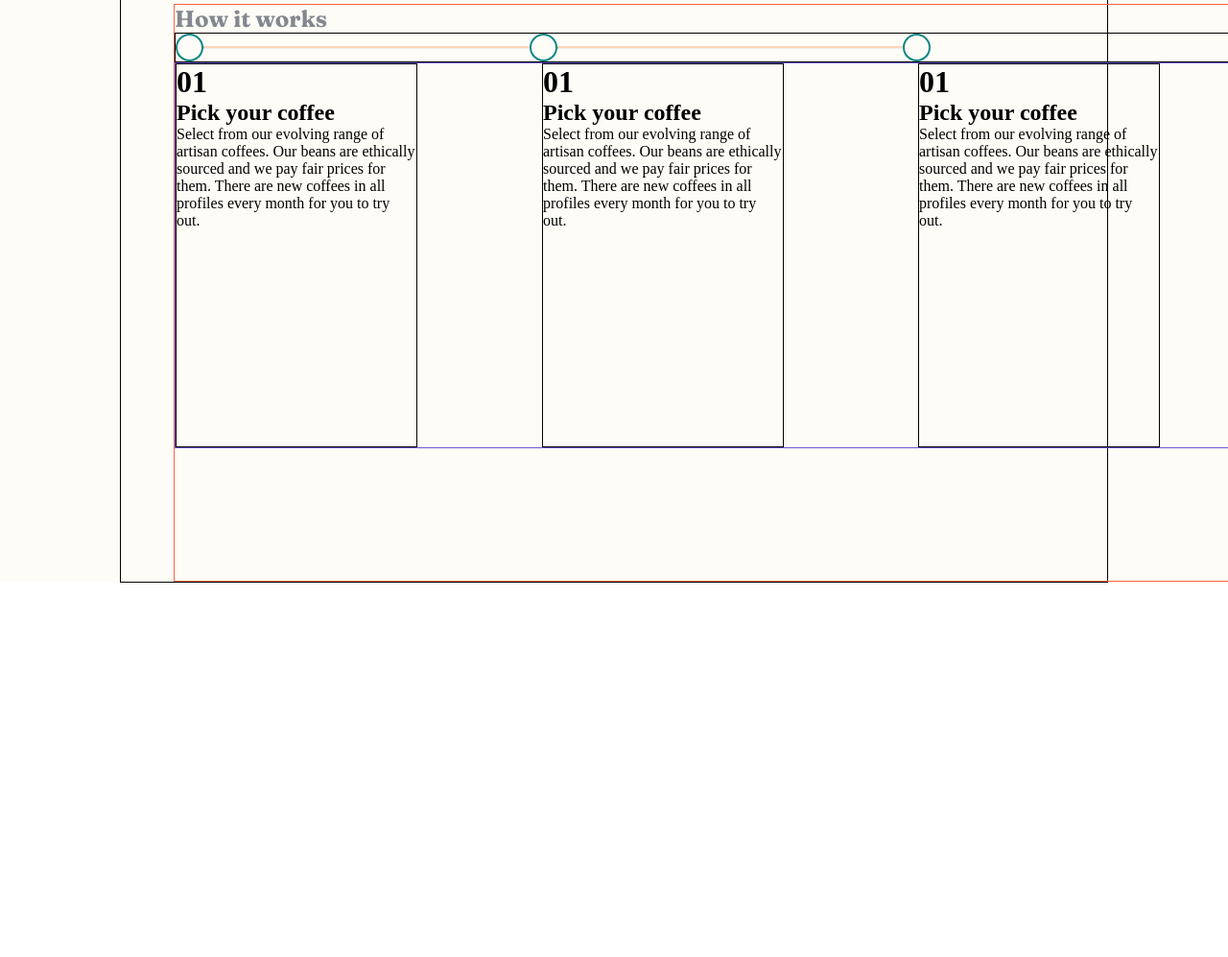
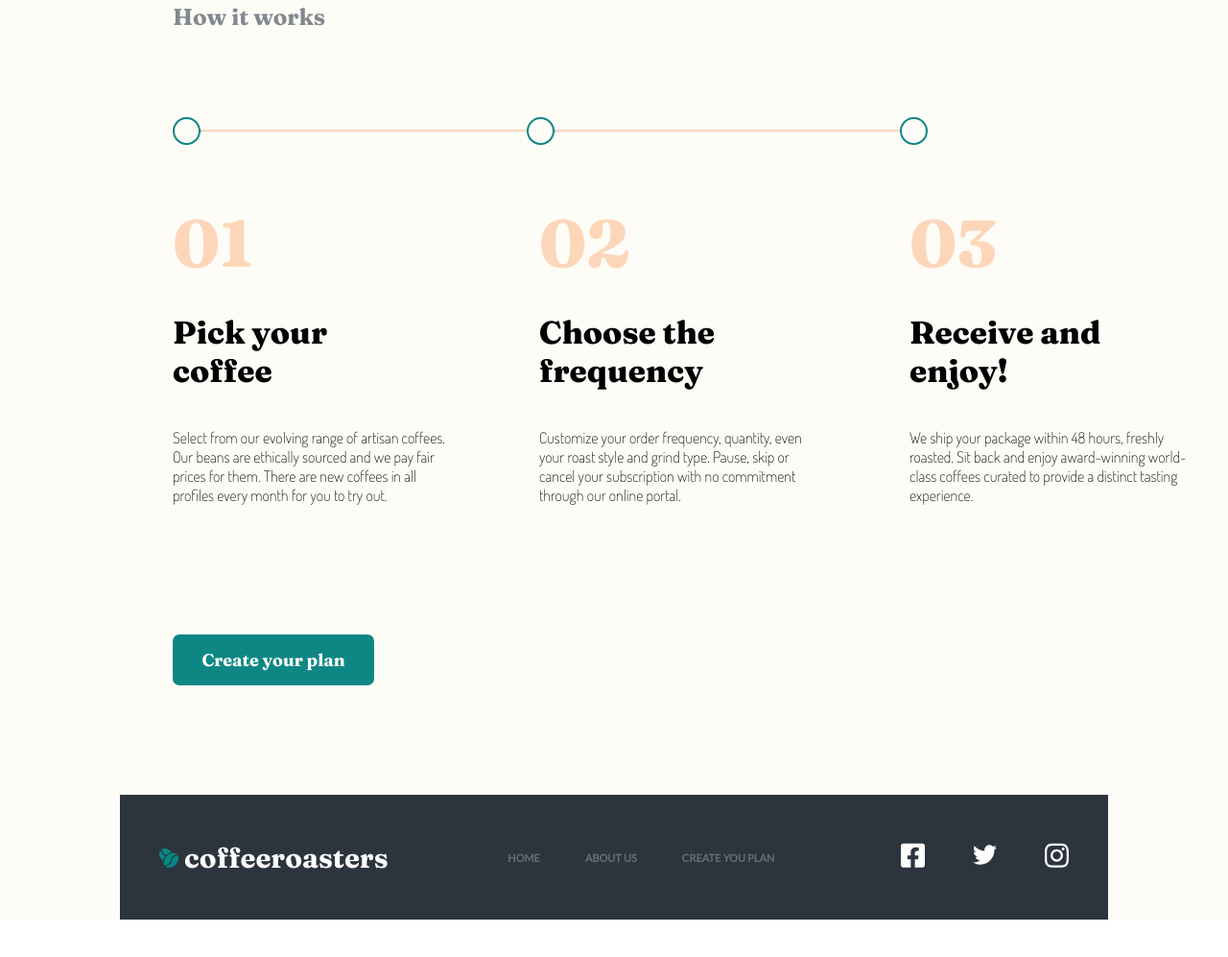
Before and after one commit to kakaran/Coffee-Roasters-Clone, a plain HTML site: page index.html in a window 1280 px wide. Shown: the part 2809-3806 px from the top of the page at 96% size. Before the commit the page ends 3416 px from the top, so only its background shows below. Drawn offline with Linux system fonts and the light colour scheme.

Commit message:
home page commlete for desktop version

```diff
--- a/index.css
+++ b/index.css
@@ -1,5 +1,7 @@
 @import url('https://fonts.googleapis.com/css2?family=Fraunces:opsz,wght@9..144,100;9..144,200;9..144,300;9..144,400;9..144,700;9..144,800&display=swap');
 @import url('https://fonts.googleapis.com/css2?family=Lato:ital@0;1&display=swap');
+@import url('https://fonts.googleapis.com/css2?family=Dosis:wght@200;300;400&display=swap');
+
 *
 {
     margin:0px;
@@ -10,6 +12,7 @@
     padding-right: 125px;
     padding-left:  125px;
     background-color: #FEFCF7;
+    /* border:1px solid darkmagenta */
 }
 
 .navbar
@@ -46,7 +49,7 @@
 }
 .main
 {
-    border: 1px solid black;
+    /* border: 1px solid black; */
     height:auto;
 }
 .poster
@@ -166,16 +169,18 @@
 }
 .create_plan
 {
-    border: 1px solid tomato;
+    /* border: 1px solid tomato; */
     width:1155px;
-    height:600px;
+    height:750px;
     margin-left: 55px;
 }
 .design
 {
     display: flex;
     flex-direction: row;
-    border:1px solid black;
+    /* border:1px solid black; */
+    margin-bottom: 60px;
+    margin-top: 90px;
 }
 .circle
 {
@@ -194,14 +199,63 @@
 }
 .create_plan_cards
 {
-    border:1px solid slateblue;
+    /* border:1px solid slateblue; */
     height:400px;
     display: flex;
     flex-direction: row;
+
 }
 .plan_card
 {
-    width:250px;
-    border:1px solid black;
+    width:300px;
+    /* border:1px solid black; */
 
 }
+.plan_card h1{
+    color:#FDD6BA;
+    font-size:69px;
+    font-family: 'Fraunces', serif;
+    font-weight:900;
+    padding-bottom: 30px;
+
+}
+.plan_card h2{
+    font-size:33px;
+    font-family: 'Fraunces', serif;
+    font-weight:900;
+    padding-right:40px ;
+    padding-bottom:40px;
+}
+.plan_card p{
+    font-family: 'Dosis', sans-serif;
+    font-weight: lighter;
+}
+.footer
+{
+    /* border:1px solid steelblue; */
+    height:130px;
+    background-color: #2C343E;
+    display: flex;
+    flex-direction:row;
+    justify-content: space-around;
+    align-items: center;
+    margin-top:75px;
+    margin-bottom: 70px;
+}
+.footer_name
+{
+    font-size: 25px;
+    font-family: 'Fraunces', serif;
+    color:white;
+}
+.icons{
+    display: flex;
+    flex-direction: row;
+    align-items: center;
+}
+.icons svg
+{
+    width:25px;
+    fill:white;
+    padding-left:50px;
+}
--- a/index.html
+++ b/index.html
@@ -16,7 +16,7 @@
                 <h3><img style="width:20px;" src="./img/coffee-beans.png" alt=""> coffeeroasters</h3>
             </div>
             <div class="nav_Elements">
-                <a class="elements" href="">HOME</a>
+                <a class="elements" href="index.html">HOME</a>
                 <a class="elements" href="">ABOUT US</a>
                 <a class="elements" href="">CREATE YOU PLAN</a>
             </div>
@@ -47,7 +47,8 @@
                             <h3
                                 style=" color:#333D4B;padding-top:65px;padding-bottom:25px; font-family: 'Fraunces', serif; font-size: 25px; font-weight: bolder ;">
                                 Gran Espresso</h3>
-                            <p style="color: #333D4B;font-weight:lighter;font-family: 'Lato', sans-serif;">Light and flavorful blend with cocoa and black pepper for an
+                            <p style="color: #333D4B;font-weight:lighter;font-family: 'Lato', sans-serif;">Light and
+                                flavorful blend with cocoa and black pepper for an
                                 intense experience</p>
                         </div>
                     </div>
@@ -57,7 +58,8 @@
                             <h3
                                 style=" color:#333D4B;padding-top:65px;padding-bottom:25px;font-family: 'Fraunces', serif; font-size: 25px; font-weight: bolder ;">
                                 Planalto</h3>
-                            <p style="color: #333D4B;font-family: 'Lato', sans-serif;font-weight:lighter;">Brazillan dark roast with rich and velvety body and hints of
+                            <p style="color: #333D4B;font-family: 'Lato', sans-serif;font-weight:lighter;">Brazillan
+                                dark roast with rich and velvety body and hints of
                                 fruits and nuts</p>
                         </div>
                     </div>
@@ -67,7 +69,8 @@
                             <h3
                                 style=" color:#333D4B;padding-top:65px;padding-bottom:25px;font-family: 'Fraunces', serif; font-size: 25px; font-weight: bolder ;">
                                 Piccollo</h3>
-                            <p style="color: #333D4B;font-family: 'Lato', sans-serif;font-weight:lighter;">Mild and smooth blend featuring notes of toasted almond and dried
+                            <p style="color: #333D4B;font-family: 'Lato', sans-serif;font-weight:lighter;">Mild and
+                                smooth blend featuring notes of toasted almond and dried
                                 cherry </p>
                         </div>
                     </div>
@@ -77,7 +80,8 @@
                             <h3
                                 style=" color:#333D4B;padding-top:65px;padding-bottom:25px;font-family: 'Fraunces', serif; font-size: 25px; font-weight: bolder ;">
                                 Danche</h3>
-                            <p style="color: #333D4B;font-family: 'Lato', sans-serif;font-weight:lighter;">Ethiopian hand-harvested blend densely packed with vibrant fruit
+                            <p style="color: #333D4B;font-family: 'Lato', sans-serif;font-weight:lighter;">Ethiopian
+                                hand-harvested blend densely packed with vibrant fruit
                                 notes</p>
                         </div>
                     </div>
@@ -95,42 +99,97 @@
                 <div class="quality_card_conteiner">
                     <div class="card">
                         <img src="./img/coffee-bean.png" alt="">
-                        <h3 style="padding-top:20px;font-family: 'Fraunces', serif;color: white;font-size: 25px;" >Best Quality</h3>
-                        <p style="padding-right:35px; padding-left:35px; padding-top:20px; text-align: center;font-family: 'Lato', sans-serif;color: white;">Discover an endless variety of the world’s best artisan coffee from each of our roasters.</p>
+                        <h3 style="padding-top:20px;font-family: 'Fraunces', serif;color: white;font-size: 25px;">Best
+                            Quality</h3>
+                        <p
+                            style="padding-right:35px; padding-left:35px; padding-top:20px; text-align: center;font-family: 'Lato', sans-serif;color: white;">
+                            Discover an endless variety of the world’s best artisan coffee from each of our roasters.
+                        </p>
                     </div>
                     <div class="card">
-                        <svg style="width:60px; fill:#FDD6BA;" xmlns="http://www.w3.org/2000/svg" viewBox="0 0 512 512"><!--! Font Awesome Pro 6.1.1 by @fontawesome - https://fontawesome.com License - https://fontawesome.com/license (Commercial License) Copyright 2022 Fonticons, Inc. --><path d="M152 0H154.2C186.1 0 215.7 16.91 231.9 44.45L256 85.46L280.1 44.45C296.3 16.91 325.9 0 357.8 0H360C408.6 0 448 39.4 448 88C448 102.4 444.5 115.1 438.4 128H480C497.7 128 512 142.3 512 160V224C512 241.7 497.7 256 480 256H32C14.33 256 0 241.7 0 224V160C0 142.3 14.33 128 32 128H73.6C67.46 115.1 64 102.4 64 88C64 39.4 103.4 0 152 0zM190.5 68.78C182.9 55.91 169.1 48 154.2 48H152C129.9 48 112 65.91 112 88C112 110.1 129.9 128 152 128H225.3L190.5 68.78zM360 48H357.8C342.9 48 329.1 55.91 321.5 68.78L286.7 128H360C382.1 128 400 110.1 400 88C400 65.91 382.1 48 360 48V48zM32 288H224V512H80C53.49 512 32 490.5 32 464V288zM288 512V288H480V464C480 490.5 458.5 512 432 512H288z"/></svg>
-                        <h3 style="padding-top:20px;font-family: 'Fraunces', serif;color: white;font-size: 25px;">Exclusive benefits</h3>
-                        <p style="padding-right:35px; padding-left:35px; padding-top:20px; text-align: center;font-family: 'Lato', sans-serif;color: white;">Special offers and swag when you subscribe, including 30% off your first shipment.</p>
+                        <svg style="width:60px; fill:#FDD6BA;" xmlns="http://www.w3.org/2000/svg" viewBox="0 0 512 512">
+                            <!--! Font Awesome Pro 6.1.1 by @fontawesome - https://fontawesome.com License - https://fontawesome.com/license (Commercial License) Copyright 2022 Fonticons, Inc. -->
+                            <path
+                                d="M152 0H154.2C186.1 0 215.7 16.91 231.9 44.45L256 85.46L280.1 44.45C296.3 16.91 325.9 0 357.8 0H360C408.6 0 448 39.4 448 88C448 102.4 444.5 115.1 438.4 128H480C497.7 128 512 142.3 512 160V224C512 241.7 497.7 256 480 256H32C14.33 256 0 241.7 0 224V160C0 142.3 14.33 128 32 128H73.6C67.46 115.1 64 102.4 64 88C64 39.4 103.4 0 152 0zM190.5 68.78C182.9 55.91 169.1 48 154.2 48H152C129.9 48 112 65.91 112 88C112 110.1 129.9 128 152 128H225.3L190.5 68.78zM360 48H357.8C342.9 48 329.1 55.91 321.5 68.78L286.7 128H360C382.1 128 400 110.1 400 88C400 65.91 382.1 48 360 48V48zM32 288H224V512H80C53.49 512 32 490.5 32 464V288zM288 512V288H480V464C480 490.5 458.5 512 432 512H288z" />
+                        </svg>
+                        <h3 style="padding-top:20px;font-family: 'Fraunces', serif;color: white;font-size: 25px;">
+                            Exclusive benefits</h3>
+                        <p
+                            style="padding-right:35px; padding-left:35px; padding-top:20px; text-align: center;font-family: 'Lato', sans-serif;color: white;">
+                            Special offers and swag when you subscribe, including 30% off your first shipment.</p>
                     </div>
                     <div class="card">
-                        <svg style="width:60px; fill:#FDD6BA;" xmlns="http://www.w3.org/2000/svg" viewBox="0 0 640 512"><!--! Font Awesome Pro 6.1.1 by @fontawesome - https://fontawesome.com License - https://fontawesome.com/license (Commercial License) Copyright 2022 Fonticons, Inc. --><path d="M112 0C85.49 0 64 21.49 64 48V96H16C7.163 96 0 103.2 0 112C0 120.8 7.163 128 16 128H272C280.8 128 288 135.2 288 144C288 152.8 280.8 160 272 160H48C39.16 160 32 167.2 32 176C32 184.8 39.16 192 48 192H240C248.8 192 256 199.2 256 208C256 216.8 248.8 224 240 224H16C7.163 224 0 231.2 0 240C0 248.8 7.163 256 16 256H208C216.8 256 224 263.2 224 272C224 280.8 216.8 288 208 288H64V416C64 469 106.1 512 160 512C213 512 256 469 256 416H384C384 469 426.1 512 480 512C533 512 576 469 576 416H608C625.7 416 640 401.7 640 384C640 366.3 625.7 352 608 352V237.3C608 220.3 601.3 204 589.3 192L512 114.7C499.1 102.7 483.7 96 466.7 96H416V48C416 21.49 394.5 0 368 0H112zM544 237.3V256H416V160H466.7L544 237.3zM160 464C133.5 464 112 442.5 112 416C112 389.5 133.5 368 160 368C186.5 368 208 389.5 208 416C208 442.5 186.5 464 160 464zM528 416C528 442.5 506.5 464 480 464C453.5 464 432 442.5 432 416C432 389.5 453.5 368 480 368C506.5 368 528 389.5 528 416z"/></svg>
-                        <h3 style="padding-top:20px;font-family: 'Fraunces', serif; color: white;font-size: 25px;" >Free shipping</h3>
-                        <p style="padding-right:35px; padding-left:35px; padding-top:20px; text-align:center;font-family: 'Lato', sans-serif;color: white;">We cover the cost and coffee is delivered fast. Peak freshness: guaranteed.</p>
+                        <svg style="width:60px; fill:#FDD6BA;" xmlns="http://www.w3.org/2000/svg" viewBox="0 0 640 512">
+                            <!--! Font Awesome Pro 6.1.1 by @fontawesome - https://fontawesome.com License - https://fontawesome.com/license (Commercial License) Copyright 2022 Fonticons, Inc. -->
+                            <path
+                                d="M112 0C85.49 0 64 21.49 64 48V96H16C7.163 96 0 103.2 0 112C0 120.8 7.163 128 16 128H272C280.8 128 288 135.2 288 144C288 152.8 280.8 160 272 160H48C39.16 160 32 167.2 32 176C32 184.8 39.16 192 48 192H240C248.8 192 256 199.2 256 208C256 216.8 248.8 224 240 224H16C7.163 224 0 231.2 0 240C0 248.8 7.163 256 16 256H208C216.8 256 224 263.2 224 272C224 280.8 216.8 288 208 288H64V416C64 469 106.1 512 160 512C213 512 256 469 256 416H384C384 469 426.1 512 480 512C533 512 576 469 576 416H608C625.7 416 640 401.7 640 384C640 366.3 625.7 352 608 352V237.3C608 220.3 601.3 204 589.3 192L512 114.7C499.1 102.7 483.7 96 466.7 96H416V48C416 21.49 394.5 0 368 0H112zM544 237.3V256H416V160H466.7L544 237.3zM160 464C133.5 464 112 442.5 112 416C112 389.5 133.5 368 160 368C186.5 368 208 389.5 208 416C208 442.5 186.5 464 160 464zM528 416C528 442.5 506.5 464 480 464C453.5 464 432 442.5 432 416C432 389.5 453.5 368 480 368C506.5 368 528 389.5 528 416z" />
+                        </svg>
+                        <h3 style="padding-top:20px;font-family: 'Fraunces', serif; color: white;font-size: 25px;">Free
+                            shipping</h3>
+                        <p
+                            style="padding-right:35px; padding-left:35px; padding-top:20px; text-align:center;font-family: 'Lato', sans-serif;color: white;">
+                            We cover the cost and coffee is delivered fast. Peak freshness: guaranteed.</p>
                     </div>
                 </div>
             </div>
             <div class="create_plan">
                 <h2 style="color: #83888F;font-family: 'Fraunces', serif;font-weight: 600;">How it works</h2>
                 <div class="design">
-                    <div class="circle"></div><div class="line"><hr style="border-top:2px solid #FDD6BA"></div>
-                    <div class="circle"></div><div class="line" style="width:360px"><hr style="border-top:2px solid #FDD6BA"></div>
+                    <div class="circle"></div>
+                    <div class="line">
+                        <hr style="border-top:2px solid #FDD6BA">
+                    </div>
+                    <div class="circle"></div>
+                    <div class="line" style="width:360px">
+                        <hr style="border-top:2px solid #FDD6BA">
+                    </div>
                     <div class="circle"></div>
                 </div>
                 <div class="create_plan_cards">
                     <div class="plan_card">
                         <h1>01</h1>
                         <h2>Pick your coffee</h2>
-                        <p>Select from our evolving range of artisan coffees. Our beans are ethically sourced and we pay fair prices for them. There are new coffees in all profiles every month for you to try out.</p>
+                        <p>Select from our evolving range of artisan coffees. Our beans are ethically sourced and we pay
+                            fair prices for them. There are new coffees in all profiles every month for you to try out.
+                        </p>
                     </div>
-                    <div class="plan_card" style="margin-left:130px;"><h1>01</h1>
-                        <h2>Pick your coffee</h2>
-                        <p>Select from our evolving range of artisan coffees. Our beans are ethically sourced and we pay fair prices for them. There are new coffees in all profiles every month for you to try out.</p></div>
-                    <div class="plan_card" style="margin-left:140px;"><h1>01</h1>
-                        <h2>Pick your coffee</h2>
-                        <p>Select from our evolving range of artisan coffees. Our beans are ethically sourced and we pay fair prices for them. There are new coffees in all profiles every month for you to try out.</p></div>
+                    <div class="plan_card" style="margin-left:82px;">
+                        <h1>02</h1>
+                        <h2>Choose the frequency</h2>
+                        <p>Customize your order frequency, quantity, even your roast style and grind type. Pause, skip
+                            or cancel your subscription with no commitment through our online portal.</p>
+                    </div>
+                    <div class="plan_card" style="margin-left:86px;">
+                        <h1>03</h1>
+                        <h2>Receive and enjoy!</h2>
+                        <p>We ship your package within 48 hours, freshly roasted. Sit back and enjoy award-winning
+                            world-class coffees curated to provide a distinct tasting experience.</p>
+                    </div>
+                </div>
+                <button type="button" class="poster_button"> Create your plan</button>
+            </div>
+        </div>
+        <div class="footer">
+            <div class="footer_name">
+                <h3><img style="width:20px;" src="./img/coffee-beans.png" alt=""> coffeeroasters</h3>
+            </div>
+            <div class="footer_elements">
+                <a class="elements" href="index.html">HOME</a>
+                <a class="elements" href="">ABOUT US</a>
+                <a class="elements" href="">CREATE YOU PLAN</a>
+            </div>
+            <div class="icons">
+                <div class="facebook">
+                    <svg xmlns="http://www.w3.org/2000/svg" viewBox="0 0 448 512"><!--! Font Awesome Pro 6.1.1 by @fontawesome - https://fontawesome.com License - https://fontawesome.com/license (Commercial License) Copyright 2022 Fonticons, Inc. --><path d="M400 32H48A48 48 0 0 0 0 80v352a48 48 0 0 0 48 48h137.25V327.69h-63V256h63v-54.64c0-62.15 37-96.48 93.67-96.48 27.14 0 55.52 4.84 55.52 4.84v61h-31.27c-30.81 0-40.42 19.12-40.42 38.73V256h68.78l-11 71.69h-57.78V480H400a48 48 0 0 0 48-48V80a48 48 0 0 0-48-48z"/></svg>
+                </div>
+                <div class="twitter">
+                    <svg xmlns="http://www.w3.org/2000/svg" viewBox="0 0 512 512"><!--! Font Awesome Pro 6.1.1 by @fontawesome - https://fontawesome.com License - https://fontawesome.com/license (Commercial License) Copyright 2022 Fonticons, Inc. --><path d="M459.37 151.716c.325 4.548.325 9.097.325 13.645 0 138.72-105.583 298.558-298.558 298.558-59.452 0-114.68-17.219-161.137-47.106 8.447.974 16.568 1.299 25.34 1.299 49.055 0 94.213-16.568 130.274-44.832-46.132-.975-84.792-31.188-98.112-72.772 6.498.974 12.995 1.624 19.818 1.624 9.421 0 18.843-1.3 27.614-3.573-48.081-9.747-84.143-51.98-84.143-102.985v-1.299c13.969 7.797 30.214 12.67 47.431 13.319-28.264-18.843-46.781-51.005-46.781-87.391 0-19.492 5.197-37.36 14.294-52.954 51.655 63.675 129.3 105.258 216.365 109.807-1.624-7.797-2.599-15.918-2.599-24.04 0-57.828 46.782-104.934 104.934-104.934 30.213 0 57.502 12.67 76.67 33.137 23.715-4.548 46.456-13.32 66.599-25.34-7.798 24.366-24.366 44.833-46.132 57.827 21.117-2.273 41.584-8.122 60.426-16.243-14.292 20.791-32.161 39.308-52.628 54.253z"/></svg>
+                </div>
+                <div class="instagram">
+                    <svg xmlns="http://www.w3.org/2000/svg" viewBox="0 0 448 512"><!--! Font Awesome Pro 6.1.1 by @fontawesome - https://fontawesome.com License - https://fontawesome.com/license (Commercial License) Copyright 2022 Fonticons, Inc. --><path d="M224.1 141c-63.6 0-114.9 51.3-114.9 114.9s51.3 114.9 114.9 114.9S339 319.5 339 255.9 287.7 141 224.1 141zm0 189.6c-41.1 0-74.7-33.5-74.7-74.7s33.5-74.7 74.7-74.7 74.7 33.5 74.7 74.7-33.6 74.7-74.7 74.7zm146.4-194.3c0 14.9-12 26.8-26.8 26.8-14.9 0-26.8-12-26.8-26.8s12-26.8 26.8-26.8 26.8 12 26.8 26.8zm76.1 27.2c-1.7-35.9-9.9-67.7-36.2-93.9-26.2-26.2-58-34.4-93.9-36.2-37-2.1-147.9-2.1-184.9 0-35.8 1.7-67.6 9.9-93.9 36.1s-34.4 58-36.2 93.9c-2.1 37-2.1 147.9 0 184.9 1.7 35.9 9.9 67.7 36.2 93.9s58 34.4 93.9 36.2c37 2.1 147.9 2.1 184.9 0 35.9-1.7 67.7-9.9 93.9-36.2 26.2-26.2 34.4-58 36.2-93.9 2.1-37 2.1-147.8 0-184.8zM398.8 388c-7.8 19.6-22.9 34.7-42.6 42.6-29.5 11.7-99.5 9-132.1 9s-102.7 2.6-132.1-9c-19.6-7.8-34.7-22.9-42.6-42.6-11.7-29.5-9-99.5-9-132.1s-2.6-102.7 9-132.1c7.8-19.6 22.9-34.7 42.6-42.6 29.5-11.7 99.5-9 132.1-9s102.7-2.6 132.1 9c19.6 7.8 34.7 22.9 42.6 42.6 11.7 29.5 9 99.5 9 132.1s2.7 102.7-9 132.1z"/></svg>
                 </div>
             </div>
+
         </div>
     </div>
 </body>
```
